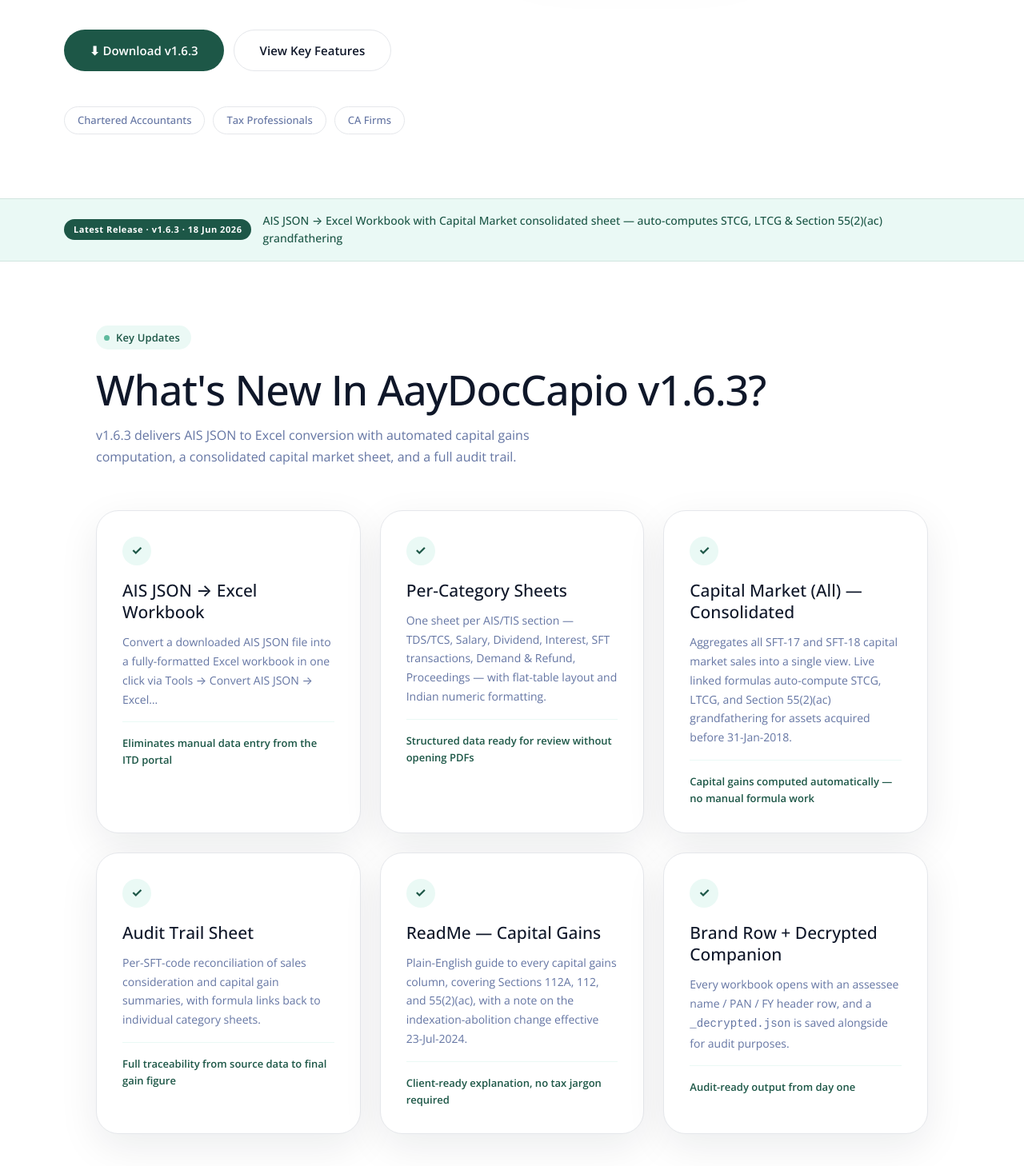
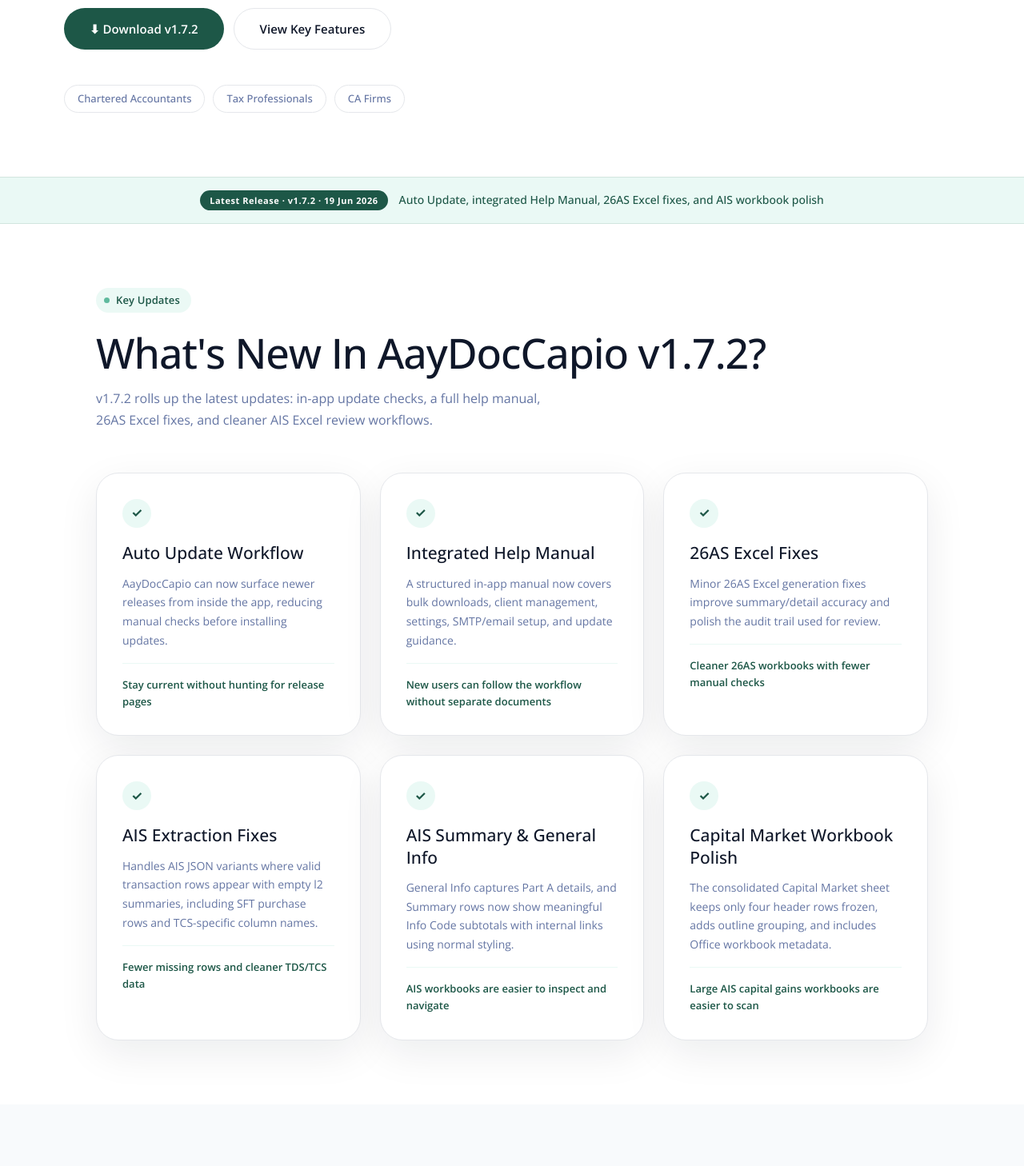
Before and after one commit to dkbholusaria/AayDocCapio, a plain HTML site: page docs/index.html in a window 1280 px wide. Shown: the part 825-2283 px from the top of the page at 80% size. Drawn offline with nearby package versions, Linux system fonts and the light colour scheme; a web font is replaced by a local one.

Commit message:
Prepare v1.7.2 release metadata

```diff
--- a/docs/index.html
+++ b/docs/index.html
@@ -1168,19 +1168,19 @@
   <div class="hero-left">
     <div class="eyebrow">
       <div class="eyebrow-dot"></div>
-      Release Notes · AayDocCapio v1.6.3
-    </div>
-
-    <h1>AayDocCapio v1.6.3<br>Release Notes for<br><span class="accent">AIS, 26AS,<br>Excel &amp; Email</span></h1>
+      Release Notes · AayDocCapio v1.7.2
+    </div>
+
+    <h1>AayDocCapio v1.7.2<br>Release Notes for<br><span class="accent">AIS, 26AS,<br>Excel &amp; Email</span></h1>
 
     <p class="hero-desc">
-      Explore the key v1.6.3 updates, including <strong>AIS JSON → Excel conversion</strong> with
-      automated capital gains computation, a consolidated capital market sheet, and
-      the full email delivery workflow for tax documents.
+      Explore the key v1.7.2 updates, including <strong>Auto Update</strong>, the new
+      integrated Help Manual, 26AS Excel generation fixes, and polished AIS Excel
+      workbooks.
     </p>
 
     <div class="hero-cta-row">
-      <a class="btn-primary" href="#download">⬇ Download v1.6.3</a>
+      <a class="btn-primary" href="#download">⬇ Download v1.7.2</a>
       <a class="btn-outline" href="#features">View Key Features</a>
     </div>
 
@@ -1240,8 +1240,8 @@
 
 <!-- Release strip -->
 <div class="release-strip">
-  <span class="release-badge-pill">Latest Release · v1.6.3 · 18 Jun 2026</span>
-  AIS JSON → Excel Workbook with Capital Market consolidated sheet — auto-computes STCG, LTCG &amp; Section 55(2)(ac) grandfathering
+  <span class="release-badge-pill">Latest Release · v1.7.2 · 19 Jun 2026</span>
+  Auto Update, integrated Help Manual, 26AS Excel fixes, and AIS workbook polish
 </div>
 
 <!-- ══════════════════════════════════════════════════════════════
@@ -1250,45 +1250,45 @@
 <section id="whats-new">
   <div class="section-wrap">
     <div class="section-eyebrow"><div class="eyebrow-dot-sm"></div> Key Updates</div>
-    <h2>What's New In AayDocCapio v1.6.3?</h2>
-    <p class="section-sub">v1.6.3 delivers AIS JSON to Excel conversion with automated capital gains computation, a consolidated capital market sheet, and a full audit trail.</p>
+    <h2>What's New In AayDocCapio v1.7.2?</h2>
+    <p class="section-sub">v1.7.2 rolls up the latest updates: in-app update checks, a full help manual, 26AS Excel fixes, and cleaner AIS Excel review workflows.</p>
 
     <div class="feature-grid">
       <div class="feature-card">
         <div class="fc-check">✓</div>
-        <h3>AIS JSON → Excel Workbook</h3>
-        <p>Convert a downloaded AIS JSON file into a fully-formatted Excel workbook in one click via Tools → Convert AIS JSON → Excel…</p>
-        <div class="fc-benefit">Eliminates manual data entry from the ITD portal</div>
+        <h3>Auto Update Workflow</h3>
+        <p>AayDocCapio can now surface newer releases from inside the app, reducing manual checks before installing updates.</p>
+        <div class="fc-benefit">Stay current without hunting for release pages</div>
       </div>
       <div class="feature-card">
         <div class="fc-check">✓</div>
-        <h3>Per-Category Sheets</h3>
-        <p>One sheet per AIS/TIS section — TDS/TCS, Salary, Dividend, Interest, SFT transactions, Demand &amp; Refund, Proceedings — with flat-table layout and Indian numeric formatting.</p>
-        <div class="fc-benefit">Structured data ready for review without opening PDFs</div>
+        <h3>Integrated Help Manual</h3>
+        <p>A structured in-app manual now covers bulk downloads, client management, settings, SMTP/email setup, and update guidance.</p>
+        <div class="fc-benefit">New users can follow the workflow without separate documents</div>
       </div>
       <div class="feature-card">
         <div class="fc-check">✓</div>
-        <h3>Capital Market (All) — Consolidated</h3>
-        <p>Aggregates all SFT-17 and SFT-18 capital market sales into a single view. Live linked formulas auto-compute STCG, LTCG, and Section 55(2)(ac) grandfathering for assets acquired before 31-Jan-2018.</p>
-        <div class="fc-benefit">Capital gains computed automatically — no manual formula work</div>
+        <h3>26AS Excel Fixes</h3>
+        <p>Minor 26AS Excel generation fixes improve summary/detail accuracy and polish the audit trail used for review.</p>
+        <div class="fc-benefit">Cleaner 26AS workbooks with fewer manual checks</div>
       </div>
       <div class="feature-card">
         <div class="fc-check">✓</div>
-        <h3>Audit Trail Sheet</h3>
-        <p>Per-SFT-code reconciliation of sales consideration and capital gain summaries, with formula links back to individual category sheets.</p>
-        <div class="fc-benefit">Full traceability from source data to final gain figure</div>
+        <h3>AIS Extraction Fixes</h3>
+        <p>Handles AIS JSON variants where valid transaction rows appear with empty l2 summaries, including SFT purchase rows and TCS-specific column names.</p>
+        <div class="fc-benefit">Fewer missing rows and cleaner TDS/TCS data</div>
       </div>
       <div class="feature-card">
         <div class="fc-check">✓</div>
-        <h3>ReadMe — Capital Gains</h3>
-        <p>Plain-English guide to every capital gains column, covering Sections 112A, 112, and 55(2)(ac), with a note on the indexation-abolition change effective 23-Jul-2024.</p>
-        <div class="fc-benefit">Client-ready explanation, no tax jargon required</div>
+        <h3>AIS Summary &amp; General Info</h3>
+        <p>General Info captures Part A details, and Summary rows now show meaningful Info Code subtotals with internal links using normal styling.</p>
+        <div class="fc-benefit">AIS workbooks are easier to inspect and navigate</div>
       </div>
       <div class="feature-card">
         <div class="fc-check">✓</div>
-        <h3>Brand Row + Decrypted Companion</h3>
-        <p>Every workbook opens with an assessee name / PAN / FY header row, and a <code>_decrypted.json</code> is saved alongside for audit purposes.</p>
-        <div class="fc-benefit">Audit-ready output from day one</div>
+        <h3>Capital Market Workbook Polish</h3>
+        <p>The consolidated Capital Market sheet keeps only four header rows frozen, adds outline grouping, and includes Office workbook metadata.</p>
+        <div class="fc-benefit">Large AIS capital gains workbooks are easier to scan</div>
       </div>
     </div>
   </div>
@@ -1425,23 +1425,23 @@
 <section class="alt" id="download">
   <div class="section-wrap">
     <div class="section-eyebrow"><div class="eyebrow-dot-sm"></div> Download</div>
-    <h2>Download AayDocCapio v1.6.3</h2>
+    <h2>Download AayDocCapio v1.7.2</h2>
     <p class="section-sub">Windows 10 / 11 64-bit · macOS Apple Silicon · Requires Google Chrome for AIS/TIS</p>
     <div class="download-grid">
       <div class="download-card">
         <h3>Windows Setup</h3>
         <p>Recommended for most existing Windows users. Use if you previously installed with the .exe setup.</p>
-        <a class="dl-btn dl-btn-primary" href="https://github.com/dkbholusaria/AayDocCapio/releases/download/v1.6.3/AayDocCapio_Setup_v1.6.3.exe">Download .exe<sub>v1.6.3 · Wizard Installer</sub></a>
+        <a class="dl-btn dl-btn-primary" href="https://github.com/dkbholusaria/AayDocCapio/releases/download/v1.7.2/AayDocCapio_Setup_v1.7.2.exe">Download .exe<sub>v1.7.2 · Wizard Installer</sub></a>
       </div>
       <div class="download-card">
         <h3>Windows MSI</h3>
         <p>For new enterprise or IT-managed installs. Uninstall the .exe version first if switching.</p>
-        <a class="dl-btn dl-btn-secondary" href="https://github.com/dkbholusaria/AayDocCapio/releases/download/v1.6.3/AayDocCapio_Setup_v1.6.3.msi">Download .msi<sub>v1.6.3 · Silent / managed install</sub></a>
+        <a class="dl-btn dl-btn-secondary" href="https://github.com/dkbholusaria/AayDocCapio/releases/download/v1.7.2/AayDocCapio_Setup_v1.7.2.msi">Download .msi<sub>v1.7.2 · Silent / managed install</sub></a>
       </div>
       <div class="download-card">
         <h3>macOS App</h3>
         <p>Apple Silicon app bundle packaged as a zip. Open via right-click → Open if Gatekeeper warns.</p>
-        <a class="dl-btn dl-btn-secondary" href="https://github.com/dkbholusaria/AayDocCapio/releases/download/v1.6.3/AayDocCapio-macos-arm64-v1.6.3.zip">Download macOS zip<sub>v1.6.3 · .app bundle</sub></a>
+        <a class="dl-btn dl-btn-secondary" href="https://github.com/dkbholusaria/AayDocCapio/releases/download/v1.7.2/AayDocCapio-macos-arm64-v1.7.2.zip">Download macOS zip<sub>v1.7.2 · .app bundle</sub></a>
       </div>
     </div>
     <div class="av-warning">
```
Also changed, not shown: 6 other files.
